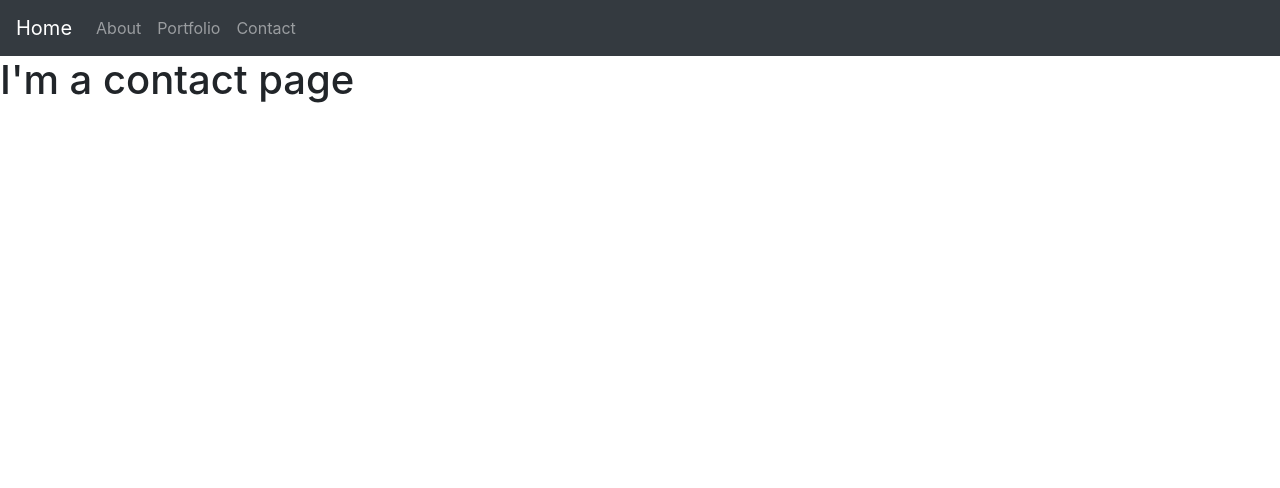
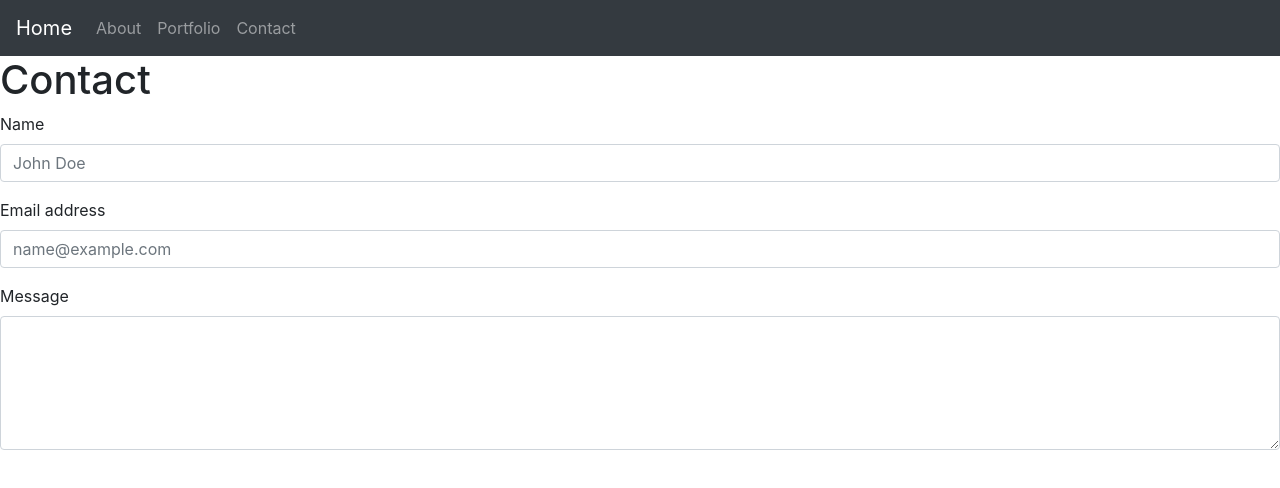
Before and after one commit to tcollins2011/React_Portfolio, a React (Create React App) app: page /contact in a window 1280 px wide. Shown: the top 488 px of the page. Built offline with nearby package versions, Linux system fonts and the light colour scheme.

Commit message:
contact page

```diff
--- a/src/pages/contact.js
+++ b/src/pages/contact.js
@@ -1,8 +1,25 @@
 import React from "react";
+import {Form} from "react-bootstrap";
 
 function Contact() {
     return(
-        <h1>I'm a contact page</h1>
+        <>
+        <h1>Contact</h1>
+         <Form>
+             <Form.Group controlId="exampleForm.ControlInput1">
+                <Form.Label>Name</Form.Label>
+                <Form.Control type="name" placeholder="John Doe" />
+            </Form.Group>
+            <Form.Group controlId="exampleForm.ControlInput1">
+                <Form.Label>Email address</Form.Label>
+                <Form.Control type="email" placeholder="name@example.com" />
+            </Form.Group>
+            <Form.Group controlId="exampleForm.ControlTextarea1">
+                <Form.Label>Message</Form.Label>
+                <Form.Control as="textarea" rows="5" />
+            </Form.Group>
+         </Form>
+        </>
     )
 }
 
```
